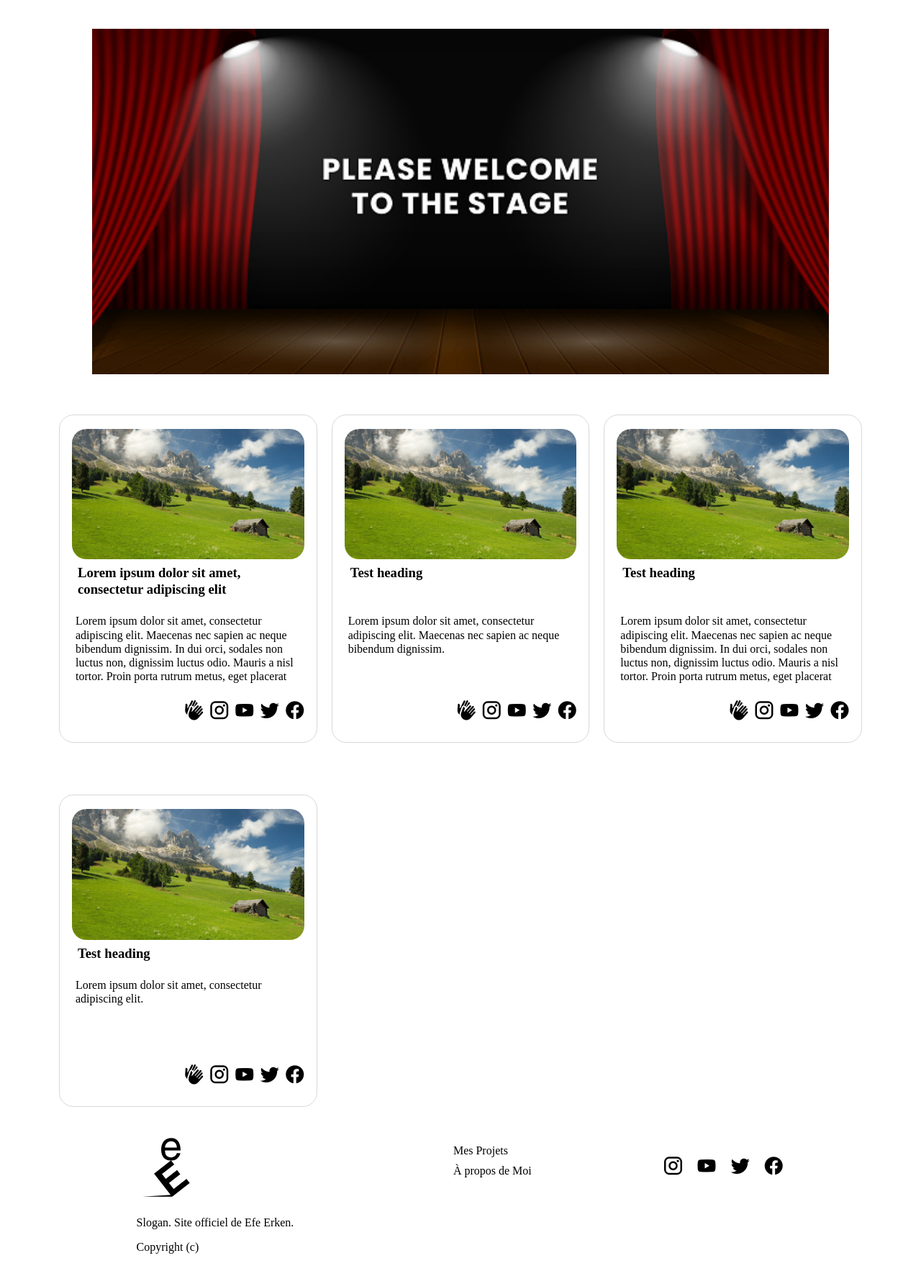
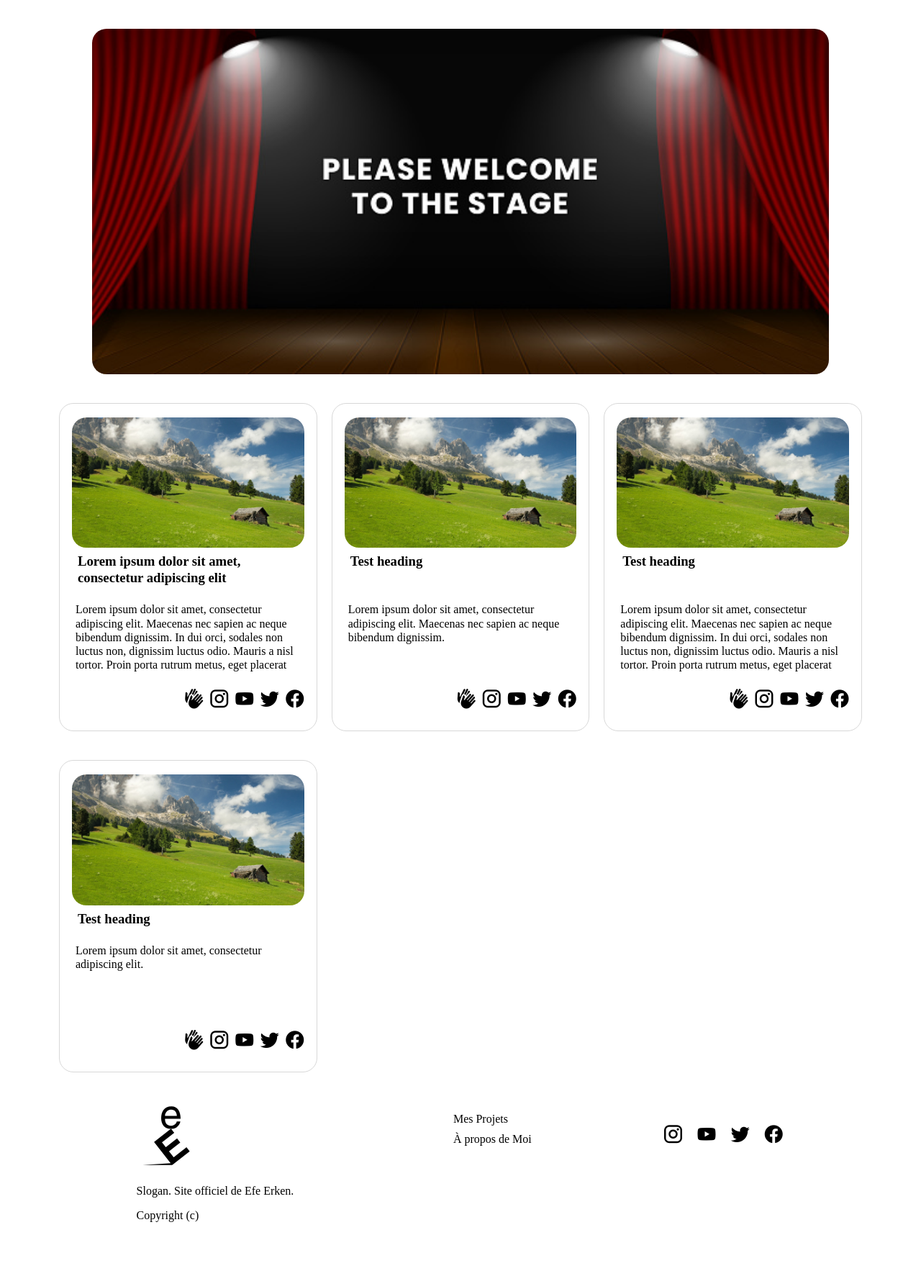
Before and after one commit to GreengagePlum/portfolio-website, a PHP site: page / in a window 1280 px wide. Shown: the part 116-1882 px from the top of the page at 72% size. After the commit the page ends 1814 px from the top, so only its background shows below. Run offline with PHP 8.4, Linux system fonts and the light colour scheme; some libraries are stand-ins or nearby versions.

Commit message:
:wrench: UPDATE: Fix style
Small fixes to overall style.

```diff
--- a/assets/css/index.css
+++ b/assets/css/index.css
@@ -17,7 +17,7 @@
     /* grid-template-rows: 335px 1fr 30px; */
     gap: 10px;
     position: relative;
-    margin: 36px 10px;
+    margin: 20px 10px;
     padding: 19px 17px 27px;
     border: 1px solid #d8d8d8;
     border-radius: 20px;
--- a/assets/css/style.css
+++ b/assets/css/style.css
@@ -73,12 +73,14 @@ main>header {
 main>header img {
     width: 80vw;
     margin: 20px 0;
+    border-radius: 20px;
 }
 
 body>footer {
     display: flex;
     flex-direction: column;
     justify-content: space-evenly;
+    margin-top: 20px;
 }
 
 @media screen and (min-width: 768px), print {
```
